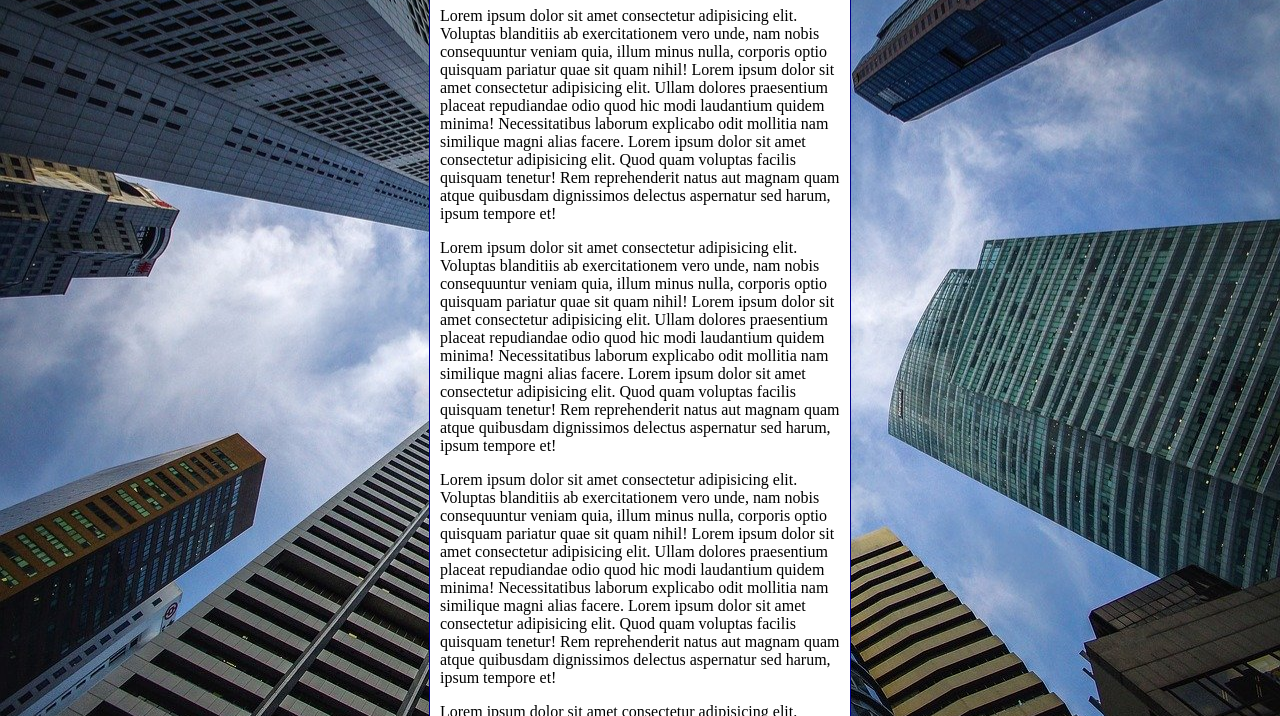
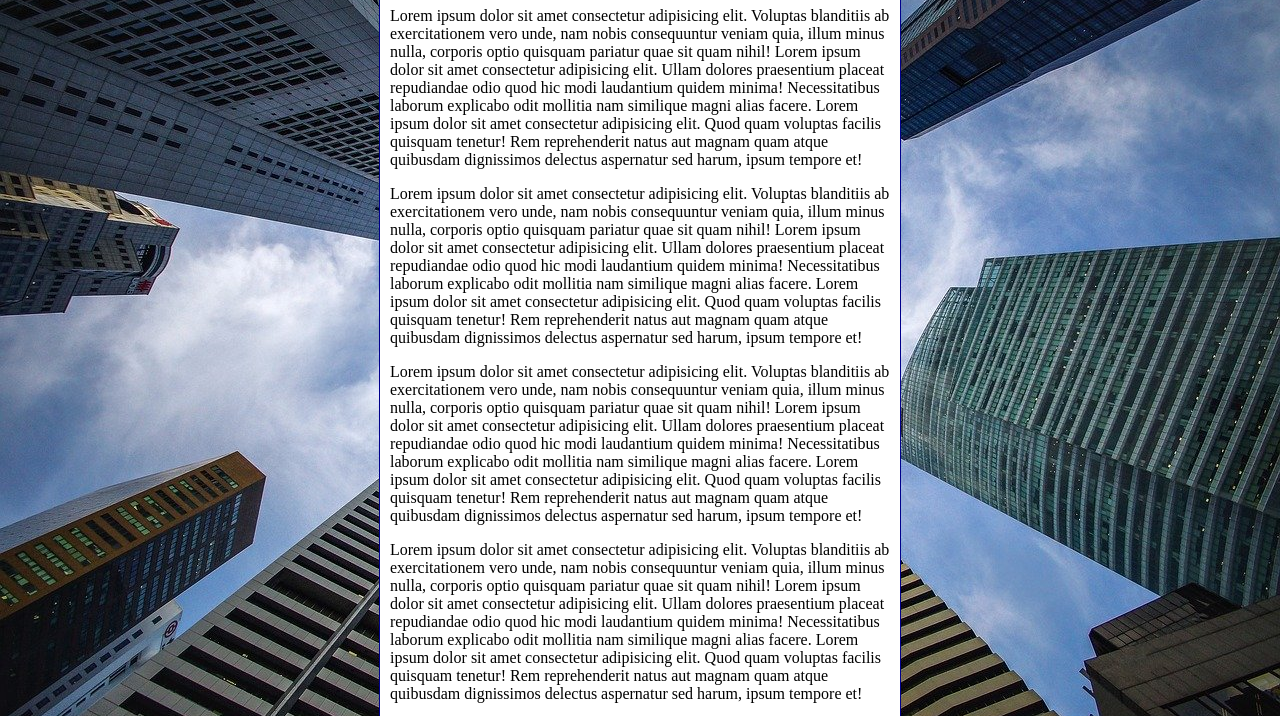
Before and after one commit to tiagoalves32/html-css, a plain HTML site: page Exercícios/ex0022/fundo006.html in a window 1280 px wide. Shown: the part 92-808 px from the top of the page. Drawn offline with Linux system fonts and the light colour scheme.

Commit message:
Atualização do fundo006

```diff
--- a/Exercícios/ex0022/fundo006.html
+++ b/Exercícios/ex0022/fundo006.html
@@ -4,24 +4,27 @@
     <meta charset="UTF-8">
     <meta http-equiv="X-UA-Compatible" content="IE=edge">
     <meta name="viewport" content="width=device-width, initial-scale=1.0">
-    <title></title>
+    <title>Funfo fixo de tela</title>
     <style>
         body {
-            height: 100vh;
+           /* height: 100vh;
             background-color: black;
             background-image: url('imagens/wallpaper002.jpg');
             background-position: center center;
             background-repeat: no-repeat;
             background-size: cover;
+            background-attachment: fixed;*/
+
+            background: black url('imagens/wallpaper002.jpg') center center no-repeat fixed;
+            background-size: cover;
         }
         main {
-            width:400px;
+            max-width:500px;
             padding:10px;
             margin:auto;
             background-color: white;
             border:1px solid darkblue;
             border-radius: 15px;
-
         }
     </style>
 </head>
```
